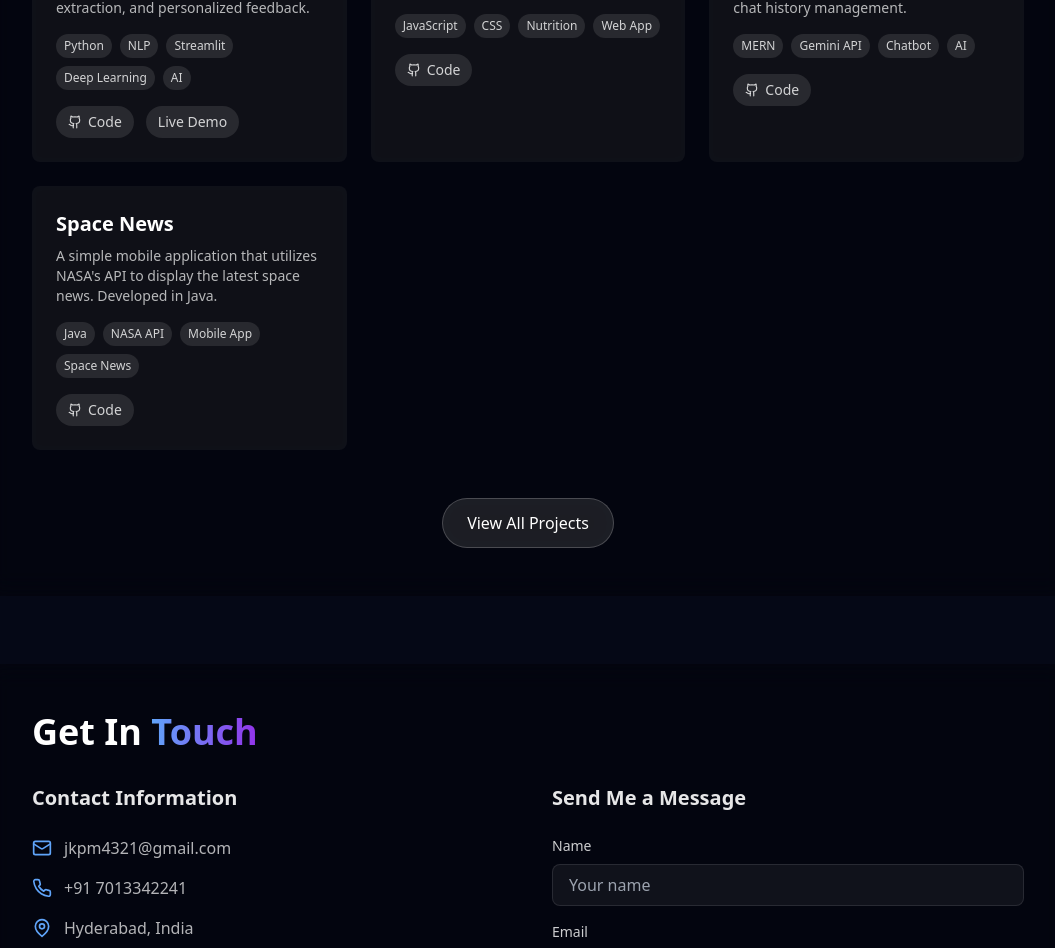
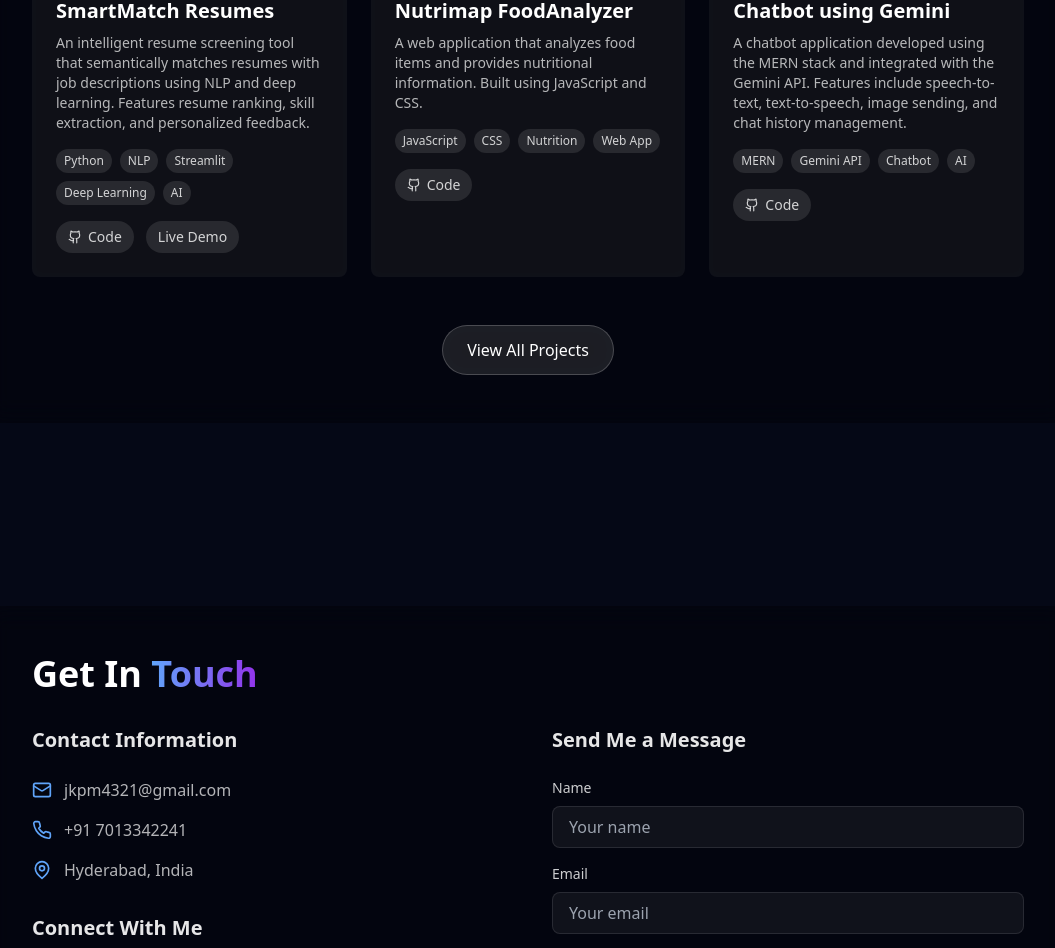
Before and after one commit to jkplearner/my-portfolio, a React (Vite) app: page / in a window 1280 px wide. Shown: the part 2662-3610 px from the top of the page, without its empty margins (112-1167 px from the left). Built offline with nearby package versions, Linux system fonts and the light colour scheme.

Commit message:
updated projects

```diff
--- a/src/components/ui/sections/ProjectsSection.tsx
+++ b/src/components/ui/sections/ProjectsSection.tsx
@@ -42,15 +42,15 @@ const ProjectsSection: React.FC = () => {
         github: "https://github.com/jkplearner/Chatbot-using-gemini",
       },
     },
-    {
-      title: "Space News",
-      description:
-        "A simple mobile application that utilizes NASA's API to display the latest space news. Developed in Java.",
-      tags: ["Java", "NASA API", "Mobile App", "Space News"],
-      links: {
-        github: "https://github.com/jkplearner/Space-News",
-      },
-    },
+    // {
+    //   title: "Space News",
+    //   description:
+    //     "A simple mobile application that utilizes NASA's API to display the latest space news. Developed in Java.",
+    //   tags: ["Java", "NASA API", "Mobile App", "Space News"],
+    //   links: {
+    //     github: "https://github.com/jkplearner/Space-News",
+    //   },
+    // },
   ];
 
   const containerVariants = {
```
